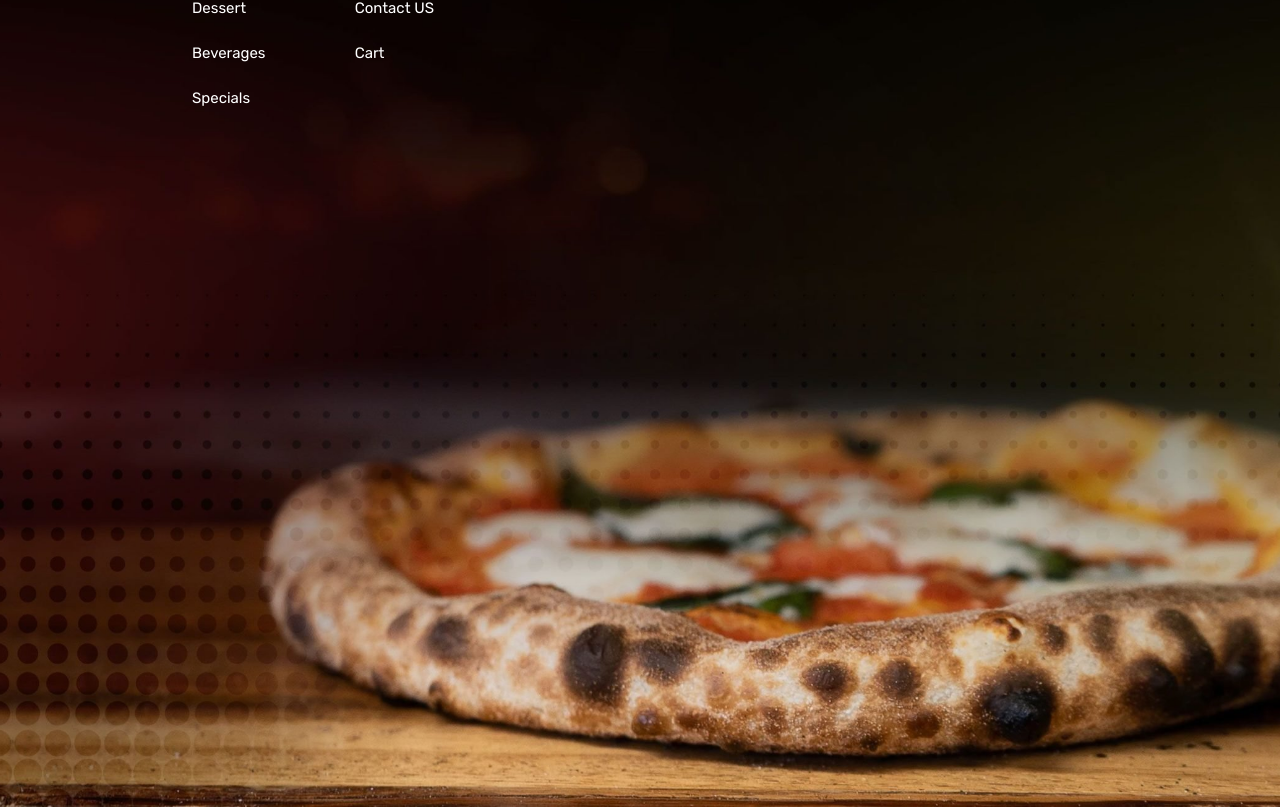
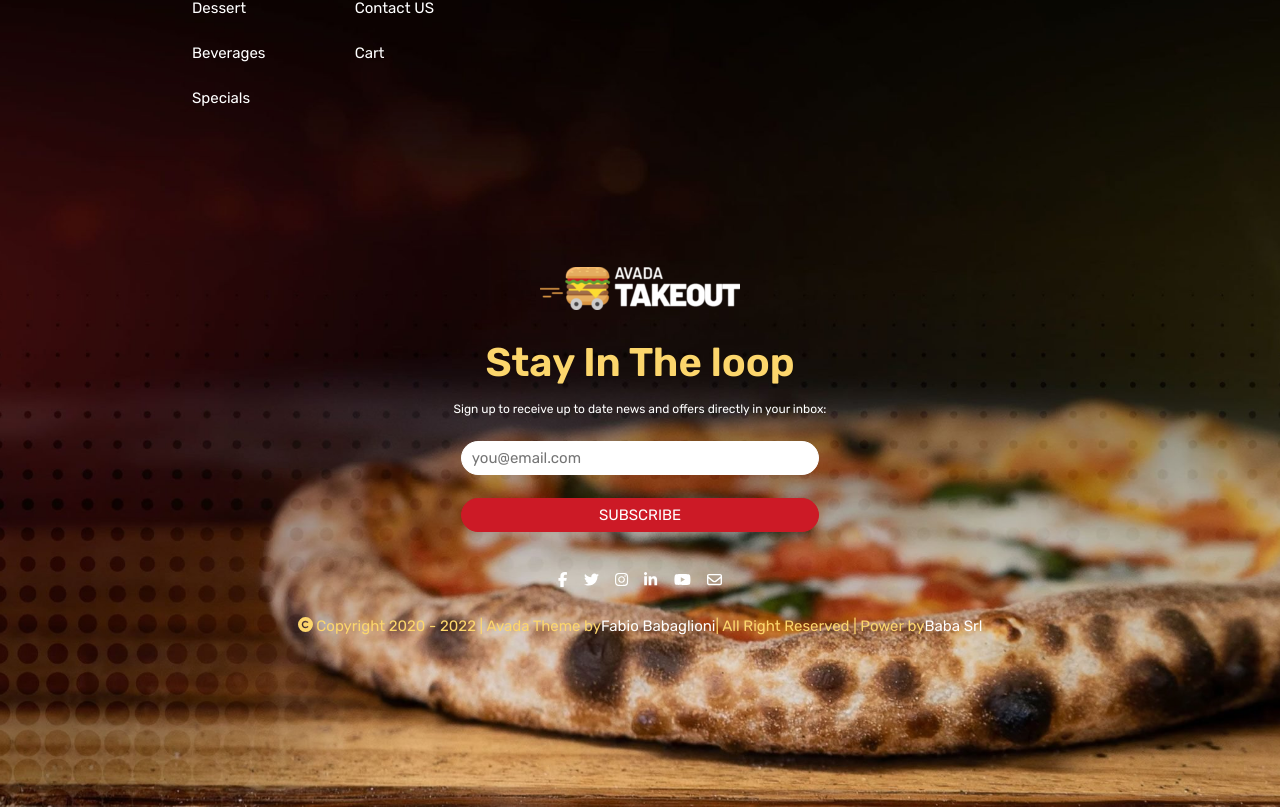
Before and after one commit to FabioBabaglioni/proj-html-vuejs, a Vue app: page / in a window 1280 px wide. Shown: the part 1243-2050 px from the top of the page. Built offline with nearby package versions, Linux system fonts and the light colour scheme.

Commit message:
Aggiunta sezione subscribe footer

```diff
--- a/src/components/footerSubscribe.vue
+++ b/src/components/footerSubscribe.vue
@@ -7,9 +7,94 @@ export default {
 </script>
 
 <template>
+    <!-- immagine logo -->
+    <div id="img_logo" class="pb-4">
+        <img src="../img/takeout-logo-2x-200x43.png" alt="">
+    </div>
+
+    <!-- frase effetto -->
+    <div id="frase" class="pb-2">
+        Stay In The loop
+    </div>
+
+    <!-- frase sign up -->
+    <div id="text_medium" class="pb-4">Sign up to receive up to date news and offers directly in your inbox:</div>
+
+    <form class="pb-3">
+        <input type="text" placeholder="you@email.com" id="input" class="mb-4"> <br>
+        <button @click.prevent="" class=" btn_red btn_big">SUBSCRIBE</button>
+    </form>
+
+    <!-- social icon -->
+    <div class="d-flex justify-content-around py-4" id="social">
+        <a href="#"><font-awesome-icon icon="fa-brands fa-facebook-f" /></a>
+        <a href=""><font-awesome-icon icon="fa-brands fa-twitter" /></a>
+        <a href=""><font-awesome-icon icon="fa-brands fa-instagram" /></a>
+        <a href=""><font-awesome-icon icon="fa-brands fa-linkedin-in" /></a>
+        <a href=""><font-awesome-icon icon="fa-brands fa-youtube" /></a>
+        <a href=""><font-awesome-icon icon="fa-regular fa-envelope" /></a>
+    </div>
+
+    <!-- testo copy -->
+    <div>
+        <div class="text_small">
+            <span class="yellow"><font-awesome-icon icon="fa-solid fa-copyright" /></span>
+            <span class="yellow"> Copyright 2020 - 2022 | Avada Theme by</span>
+            <span>Fabio Babaglioni</span>
+            <span class="yellow">| All Right Reserved | Power by</span>
+            <span>Baba Srl</span>
+        </div>
+    </div>
+
 
 </template>
 
 <style scoped lang="scss">
 @use "./style/partials/variables.scss" as *;
+
+* {
+    text-align: center;
+}
+
+#frase {
+    font-size: 40px;
+    font-weight: 600;
+    color: $brandPrimary;
+}
+
+#text_medium {
+    font-size: 12px;
+}
+
+#input {
+    border-radius: 20px;
+    border: 1px solid white;
+    text-align: left;
+    padding: 5px 10px;
+    width: 40%;
+
+    &:click {
+        border: 1px solid $brandThird;
+    }
+}
+
+.btn_big {
+    width: 40%;
+    padding: 5px;
+}
+
+#social {
+    width: 20%;
+    margin: 0 auto;
+}
+
+.text_small {
+    font-size: 10px;
+    padding-bottom: 100px;
+}
+
+.yellow {
+    color: $brandPrimary;
+    background-color: rgba($color: #000000, $alpha: .0);
+}
 </style>
--- a/src/main.js
+++ b/src/main.js
@@ -4,10 +4,10 @@ import App from './App.vue'
 
 import { library } from '@fortawesome/fontawesome-svg-core'
 import { FontAwesomeIcon } from '@fortawesome/vue-fontawesome'
-import { faCartShopping, faCircleRight, faClock as fasClock, faBurger, faMobileScreenButton, faCar, faPlus, faEnvelope as fasEnvelope } from '@fortawesome/free-solid-svg-icons'
+import { faCartShopping, faCircleRight, faClock as fasClock, faBurger, faMobileScreenButton, faCar, faPlus, faEnvelope as fasEnvelope, faCopyright } from '@fortawesome/free-solid-svg-icons'
 import { faClock as farClock, faEnvelope as farEnvelope } from '@fortawesome/free-regular-svg-icons'
 import { faFacebookF, faTwitter, faInstagram, faLinkedinIn, faYoutube } from '@fortawesome/free-brands-svg-icons'
 
-library.add(faCartShopping, faCircleRight, farClock, fasClock, faBurger, faMobileScreenButton, faCar, faPlus, fasEnvelope, farEnvelope, faTwitter, faFacebookF, faInstagram, faLinkedinIn, faYoutube)
+library.add(faCartShopping, faCircleRight, farClock, fasClock, faBurger, faMobileScreenButton, faCar, faPlus, fasEnvelope, farEnvelope, faTwitter, faFacebookF, faInstagram, faLinkedinIn, faYoutube, faCopyright)
 
 createApp(App).component('font-awesome-icon', FontAwesomeIcon).mount('#app')
```
